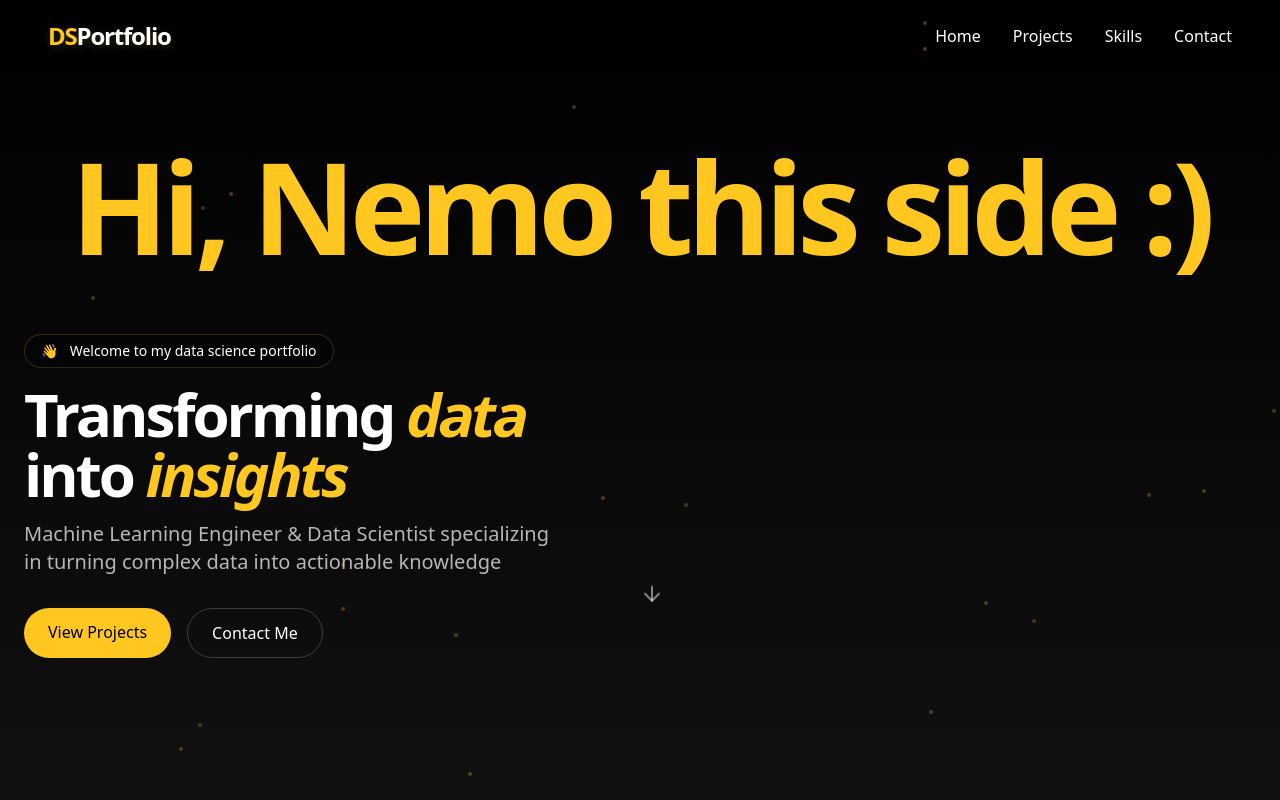
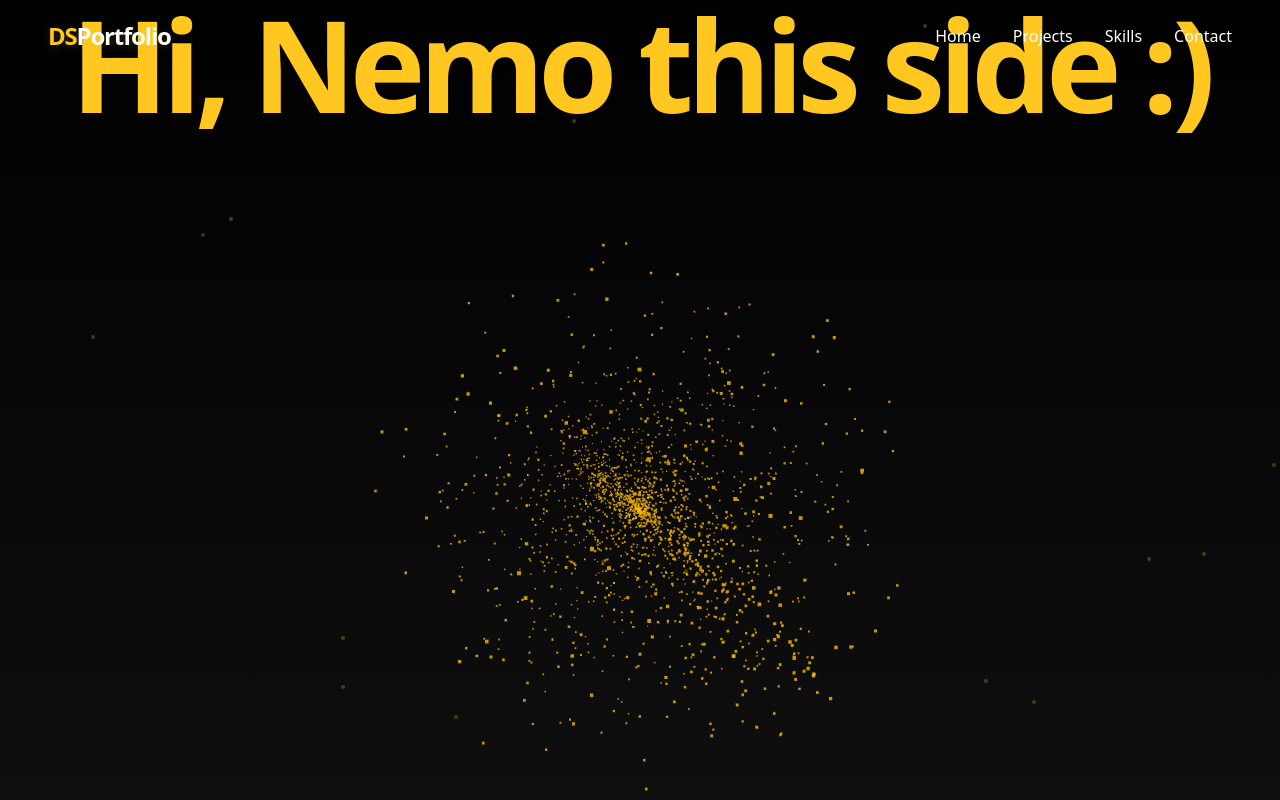
Before and after one commit to DeveshSoni973/portfolio-3d-minimalist, a React (Vite) app: page / in a window 1280 px wide. Shown: the top 800 px of the page. Built offline with nearby package versions, Linux system fonts and the light colour scheme.

Commit message:
Remove other content
Remove other content and only keep the bottom part.

```diff
--- a/src/components/Hero.tsx
+++ b/src/components/Hero.tsx
@@ -25,7 +25,7 @@ const Hero: React.FC = () => {
   }, []);
 
   return (
-    <section className="min-h-screen relative flex items-center overflow-hidden bg-gradient-to-b from-black to-[#111]">
+    <section className="min-h-screen relative flex flex-col justify-center items-center overflow-hidden bg-gradient-to-b from-black to-[#111]">
       {/* Background elements - data points */}
       <div className="absolute inset-0 overflow-hidden">
         {Array.from({ length: 20 }).map((_, i) => (
@@ -42,54 +42,27 @@ const Hero: React.FC = () => {
         ))}
       </div>
 
-      <div className="container mx-auto px-6 relative z-10">
-        {/* BIG ASS TEXT as the first thing visitors see */}
-        <div className="text-center mb-12 md:mb-16">
-          <h1 className="text-5xl md:text-8xl lg:text-9xl font-bold tracking-tighter text-primary animate-fade-in" style={{ animationDelay: '0.2s' }}>
+      <div className="container mx-auto px-6 relative z-10 flex flex-col items-center">
+        {/* BIG ASS TEXT as the main focus */}
+        <div className="text-center mb-12 md:mb-24">
+          <h1
+            className="text-6xl md:text-8xl lg:text-9xl font-bold tracking-tighter text-primary animate-fade-in"
+            style={{ animationDelay: '0.2s' }}
+            ref={heroRef}
+          >
             Hi, Nemo this side :)
           </h1>
         </div>
 
-        <div className="grid md:grid-cols-2 gap-12 items-center">
-          <div className="space-y-8 md:pr-12" ref={heroRef}>
-            <div className="space-y-4">
-              <div className="inline-block px-4 py-1.5 rounded-full bg-black/30 backdrop-blur-sm border border-primary/20 text-sm text-white animate-fade-in" style={{ animationDelay: '0.4s' }}>
-                <span className="mr-2">👋</span> Welcome to my data science portfolio
-              </div>
-              <h2 className="text-3xl md:text-5xl lg:text-6xl font-bold leading-tight tracking-tighter animate-fade-in" style={{ animationDelay: '0.6s' }}>
-                Transforming <span className="text-primary italic">data</span> into <span className="text-primary italic">insights</span>
-              </h2>
-              <p className="text-lg md:text-xl text-white/70 animate-fade-in" style={{ animationDelay: '0.8s' }}>
-                Machine Learning Engineer & Data Scientist specializing in turning complex data into actionable knowledge
-              </p>
-            </div>
-
-            <div className="flex flex-wrap gap-4 animate-fade-in" style={{ animationDelay: '1s' }}>
-              <a
-                href="#projects"
-                className="px-6 py-3 bg-primary hover:bg-primary/90 text-black font-medium rounded-full transition-all duration-300 hover:translate-y-[-2px] hover:shadow-lg hover:shadow-primary/20"
-              >
-                View Projects
-              </a>
-              <a
-                href="#contact"
-                className="px-6 py-3 bg-transparent hover:bg-white/5 text-white border border-white/20 rounded-full transition-all duration-300 hover:border-white/40"
-              >
-                Contact Me
-              </a>
-            </div>
-          </div>
-
-          <div className="relative aspect-square max-w-md mx-auto">
-            <div className="absolute inset-0 rounded-full bg-primary/5 animate-pulse-subtle" style={{ animationDuration: '4s' }}></div>
-            <div className="relative h-full w-full animate-float">
-              <Scene3D />
-            </div>
+        {/* 3D scene at the bottom */}
+        <div className="w-full max-w-xl aspect-square mx-auto mt-auto">
+          <div className="relative h-full w-full animate-float">
+            <Scene3D />
           </div>
         </div>
 
         {/* Scroll indicator */}
-        <div className="absolute bottom-12 left-1/2 transform -translate-x-1/2 animate-bounce">
+        <div className="mt-8 mb-12 animate-bounce">
           <a href="#about" className="text-white/50 hover:text-primary transition-colors">
             <ArrowDown size={24} />
           </a>
```
